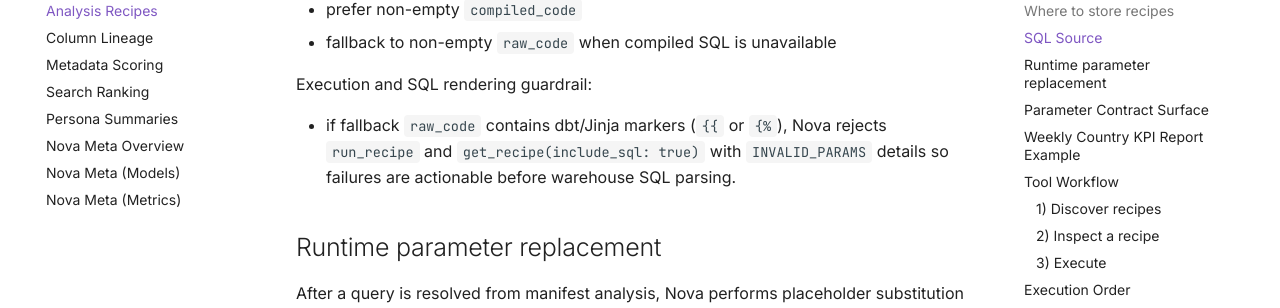
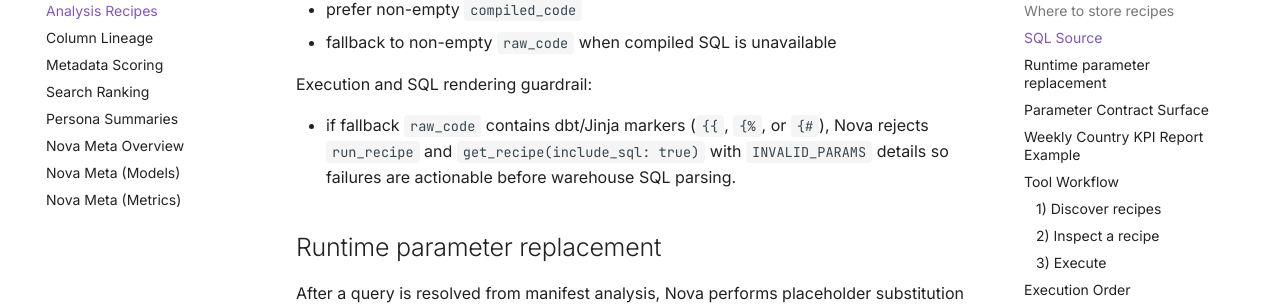
Before and after one commit to joe-broadhead/dbt-nova, an MkDocs documentation site: the page built from docs/features/recipes.md, in a window 1280 px wide and 900 px high, scrolled down 1142 px. Shown: the part 145-453 px from the top of the window. Built offline with MkDocs 1.6.1 and Material for MkDocs 9.7.7, drawn with Linux system fonts in a browser that asks for light colours; comment, search, counter and statistics services are not loaded.

```diff
--- a/docs/features/recipes.md
+++ b/docs/features/recipes.md
@@ -53,7 +53,7 @@ the corresponding dbt `analysis` node in the manifest:
 
 Execution and SQL rendering guardrail:
 
-- if fallback `raw_code` contains dbt/Jinja markers (`{{` or `{%`), Nova rejects
+- if fallback `raw_code` contains dbt/Jinja markers (`{{`, `{%`, or `{#`), Nova rejects
   `run_recipe` and `get_recipe(include_sql: true)` with `INVALID_PARAMS`
   details so failures are actionable before warehouse SQL parsing.
 
```
